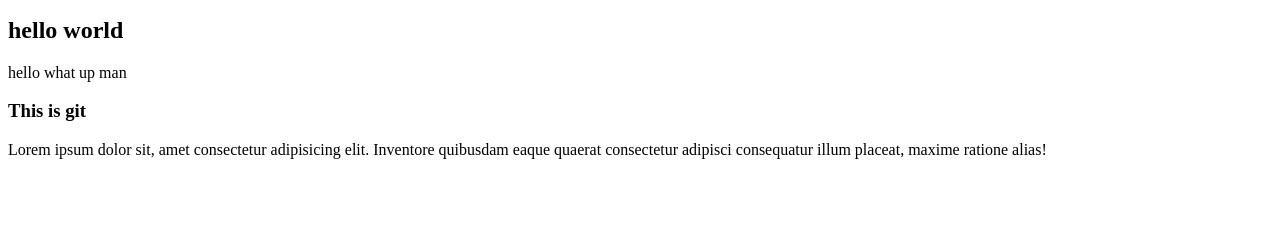
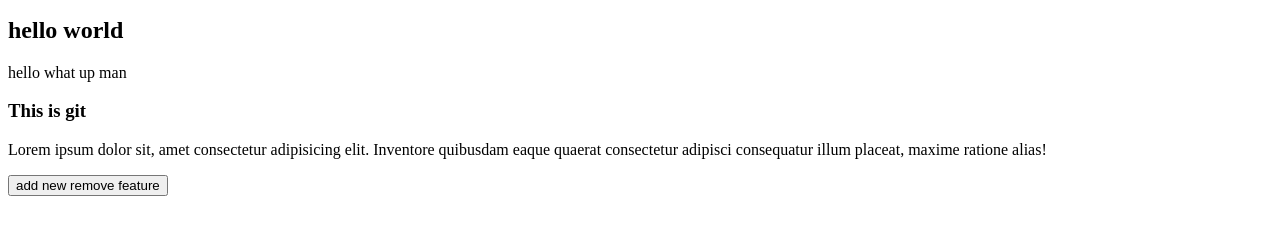
Before and after one commit to chheunseangmeng/todo-list, a plain HTML site: page html/index.html in a window 1280 px wide. Shown: the part 101-336 px from the top of the page. Drawn offline with Linux system fonts and the light colour scheme.

Commit message:
style(button):add style of button[VC-12]

```diff
--- a/html/index.html
+++ b/html/index.html
@@ -17,5 +17,6 @@
 
 
     <p>Lorem ipsum dolor sit, amet consectetur adipisicing elit. Inventore quibusdam eaque quaerat consectetur adipisci consequatur illum placeat, maxime ratione alias!</p>
+    <button>add new remove feature</button>
 </body>
 </html>
```
